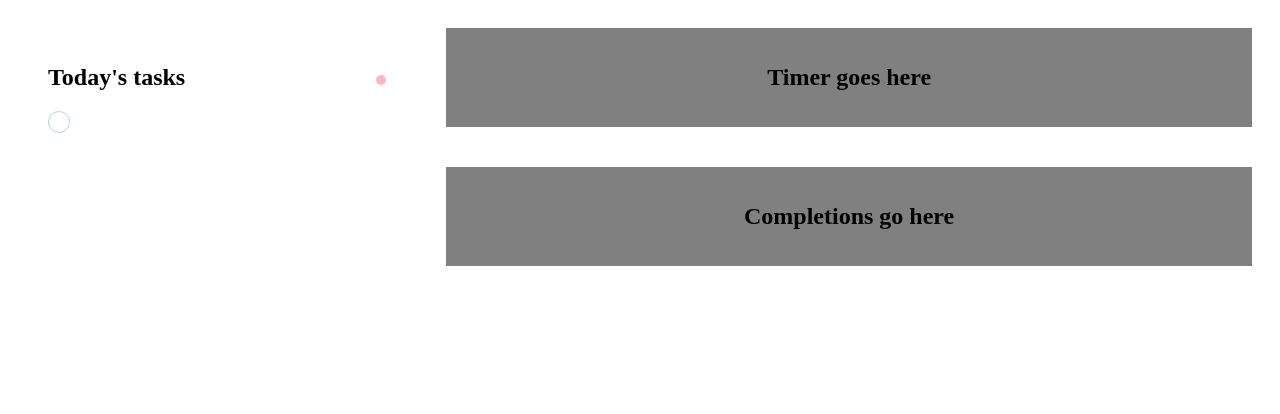
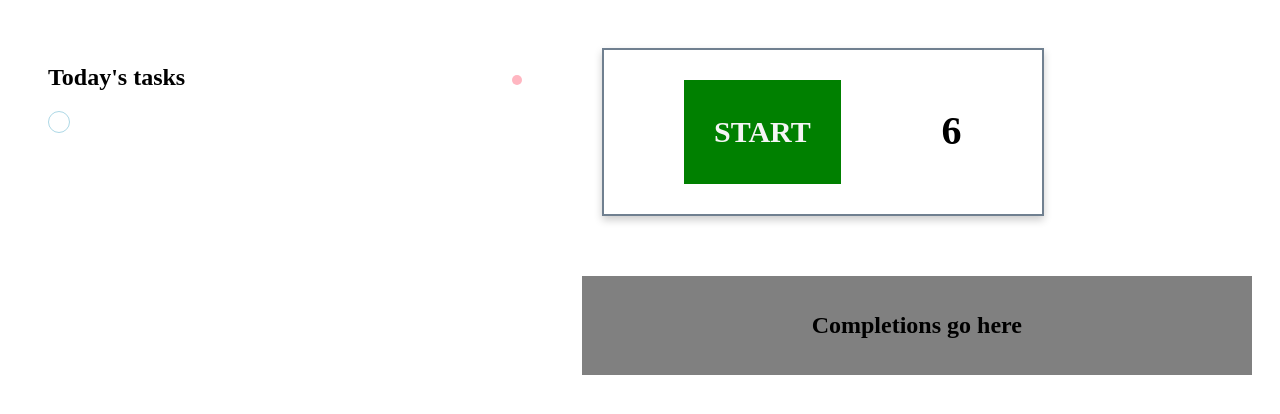
Before and after one commit to mgram/project-productivity, a Nuxt app: page / in a window 1280 px wide. Shown: the top 414 px of the page. Built offline with nearby package versions, Linux system fonts and the light colour scheme.

Commit message:
Make timer work without formatting

```diff
--- a/components/List.vue
+++ b/components/List.vue
@@ -17,7 +17,6 @@
 </template>
 
 <script>
-import Item from "./Item.vue";
 import { v4 as uuidv4 } from "uuid";
 
 export default {
--- /dev/null
+++ b/components/Timer.vue
@@ -0,0 +1,80 @@
+<template>
+  <div class="timer-container">
+    <div v-if="timerState == 'start'" class="start" @click="toggle">
+      <h2>START</h2>
+    </div>
+    <div v-if="timerState == 'abort'" class="abort" @click="toggle">
+      <h2>ABORT</h2>
+    </div>
+    <h1>{{ timer }}</h1>
+  </div>
+</template>
+
+<script>
+export default {
+  data() {
+    return {
+      timerState: "start",
+      timer: this.count,
+      shouldContinue: true,
+      timeOutID: "",
+    };
+  },
+  props: ["count"],
+  watch: {
+    timer: {
+      handler(value) {
+        if (this.timer < 0) {
+          this.timerState = "start";
+          this.timer = this.count;
+          this.shouldContinue = false;
+        } else if (this.timer >= 0 && this.shouldContinue == true) {
+          this.timeOutID = setTimeout(() => this.timer--, 1000);
+        }
+      },
+    },
+  },
+  methods: {
+    toggle() {
+      if (this.timerState == "start") {
+        this.timerState = "abort";
+        this.timer--;
+        this.shouldContinue = true;
+      } else if (this.timerState == "abort") {
+        clearTimeout(this.timeOutID);
+        this.shouldContinue = false;
+        this.timerState = "start";
+        this.timer = this.count;
+      }
+    },
+  },
+};
+</script>
+
+<style>
+.timer-container {
+  width: 60%;
+  box-shadow: 0 4px 8px 0 rgba(0, 0, 0, 0.2);
+  padding: 30px;
+  font-size: 20px;
+  border: 2px solid slategray;
+  display: flex;
+  justify-content: space-around;
+}
+.start {
+  background: green;
+  color: whitesmoke;
+  padding: 10px 30px 10px 30px;
+}
+.start:hover {
+  cursor: pointer;
+}
+.abort {
+  background: red;
+  color: whitesmoke;
+  padding: 10px 30px 10px 30px;
+}
+.abort:hover {
+  cursor: pointer;
+}
+</style>
--- a/package.json
+++ b/package.json
@@ -9,6 +9,9 @@
     "generate": "nuxt generate"
   },
   "dependencies": {
+    "@fortawesome/fontawesome-svg-core": "^6.1.1",
+    "@fortawesome/free-solid-svg-icons": "^6.1.1",
+    "@fortawesome/vue-fontawesome": "^2.0.6",
     "@nuxtjs/axios": "^5.13.6",
     "core-js": "^3.19.3",
     "nuxt": "^2.15.8",
--- a/pages/index.vue
+++ b/pages/index.vue
@@ -9,7 +9,7 @@
     </div>
     <div class="pomodoro">
       <div class="timer">
-        <h1>Timer goes here</h1>
+        <Timer count="6" />
       </div>
       <div class="completions">
         <h1>Completions go here</h1>
@@ -20,6 +20,7 @@
 
 <script>
 import List from "../components/List.vue";
+import Timer from "../components/Timer.vue";
 export default {
   name: "IndexPage",
   components: {
@@ -51,12 +52,10 @@ export default {
 .pomodoro {
   display: flex;
   flex-direction: column;
-  width: 100%;
+  width: 60%;
 }
 .timer {
-  background: grey;
   font-size: 12px;
-  text-align: center;
   margin: 20px;
   padding: 20px;
 }
```
Also changed, not shown: 1 other file (tests, documents, lock files or other folders).
